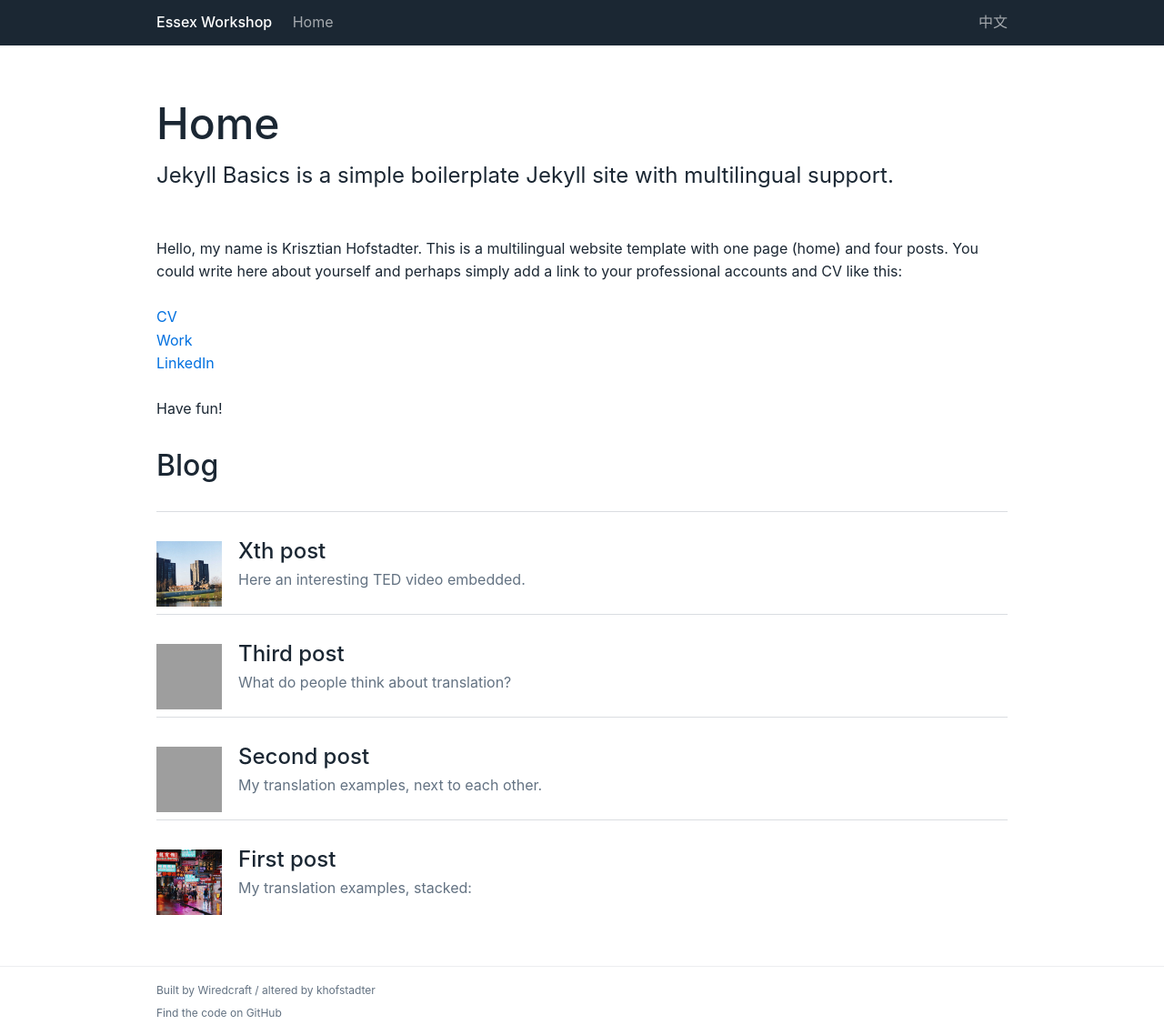
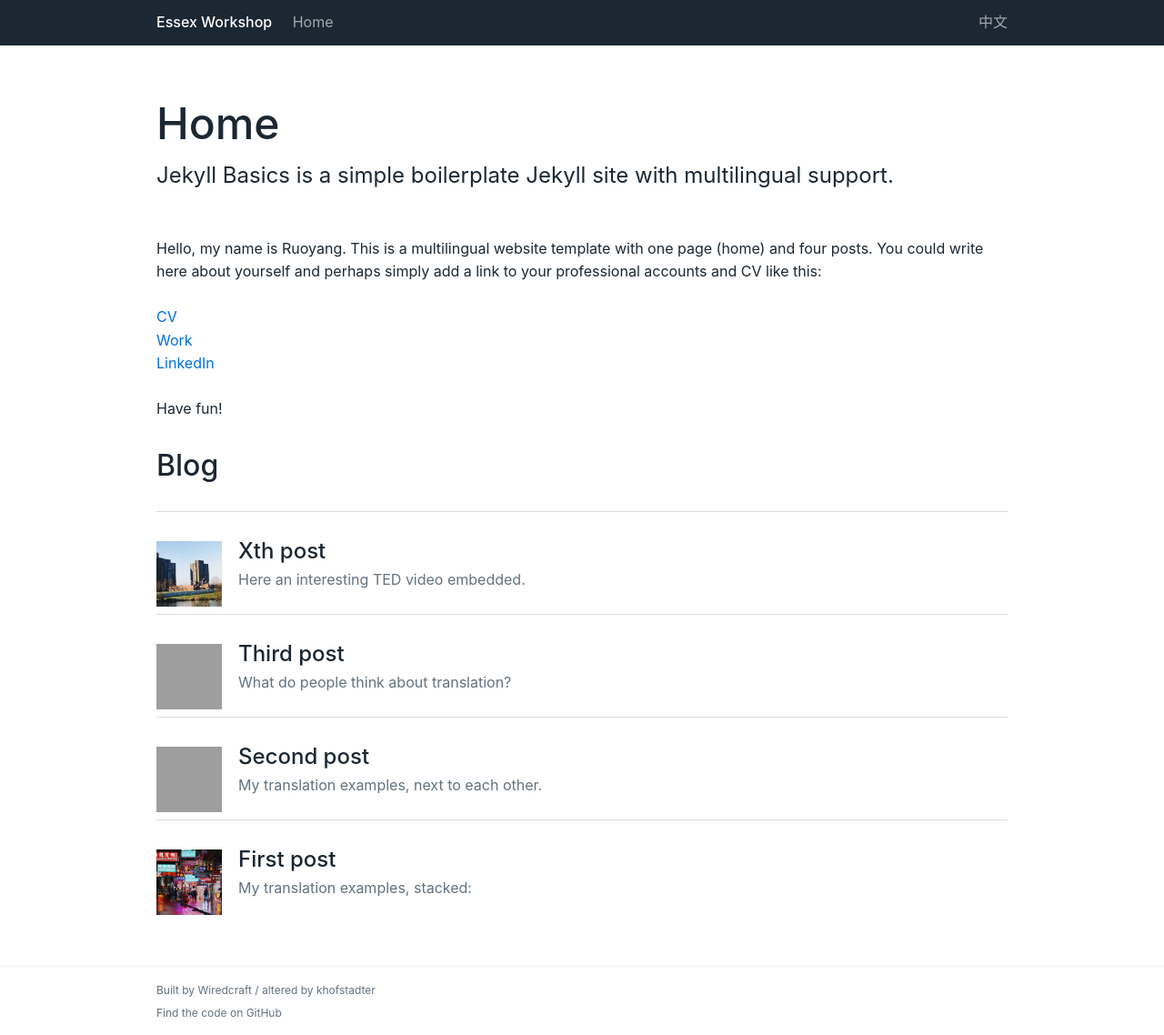
Before and after one commit to roodab/webABC, a Jekyll site: the page built from index.md, in a window 1280 px wide. Shown: the whole page at 91% size. Built offline with Jekyll 4.4.1, drawn with Linux system fonts in a browser that asks for light colours.

Commit message:
Update index.md

```diff
--- a/index.md
+++ b/index.md
@@ -5,7 +5,7 @@ description: "Jekyll Basics is a simple boilerplate Jekyll site with multilingua
 lang: en
 ---
 
-Hello, my name is Krisztian Hofstadter. This is a multilingual website template with one page (home) and four posts. You could write here about yourself and perhaps simply add a link to your professional accounts and CV like this:
+Hello, my name is Ruoyang. This is a multilingual website template with one page (home) and four posts. You could write here about yourself and perhaps simply add a link to your professional accounts and CV like this:
 
 [CV](https://khofstadter.info/assets/doc/K-Hofstader-CV-general-2019.pdf)
 [Work](https://www.anglia.ac.uk/people/krisztian-hofstadter)
```
